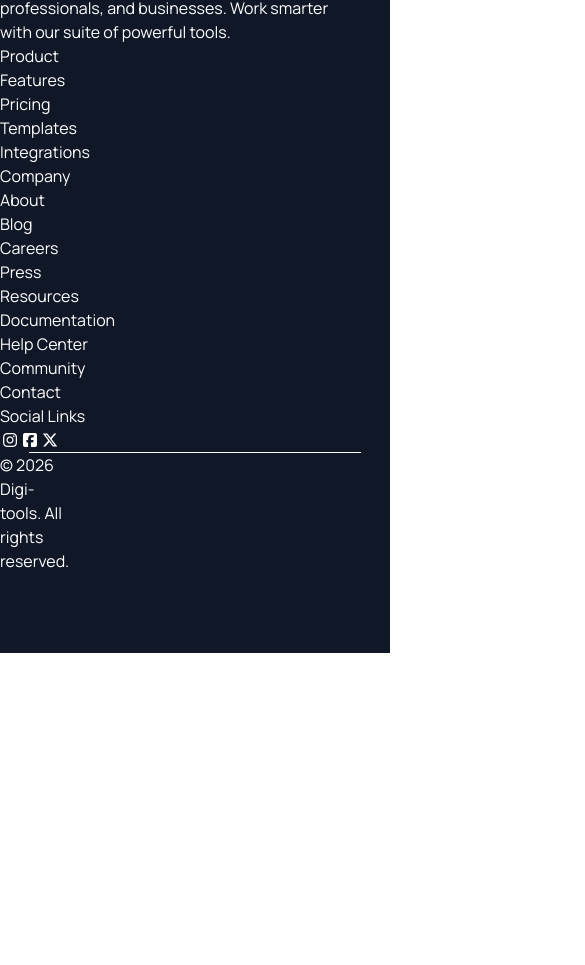
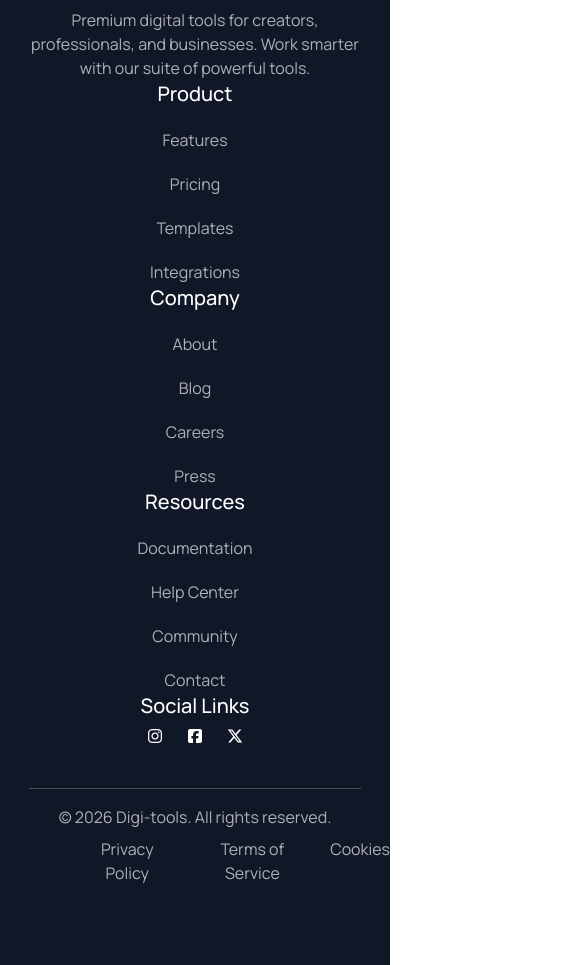
Before and after one commit to Ashik2630/A6-Digitools-Platform, a React (Vite) app: page / in a window 390 px wide. Shown: the part 4938-5903 px from the top of the page, 585 px wide, since content can reach past the window. Before the commit the page ends 5591 px from the top, so only its background shows below. Built offline with nearby package versions, Linux system fonts and the light colour scheme.

Commit message:
Update My footer section

```diff
--- a/src/components/Footer/Footer.jsx
+++ b/src/components/Footer/Footer.jsx
@@ -3,37 +3,44 @@ import React from "react";
 const Footer = () => {
   return (
     <div className="bg-[#101727] text-white py-20 ">
-      <div className="container mx-auto flex-wrap md:flex justify-evenly">
+      <div className="container mx-auto flex-wrap text-center md:flex justify-evenly">
         <div>
-          <h1>DigiTools</h1>
-          <p>
+          <h1 className="text-4xl font-bold mb-5">DigiTools</h1>
+          <p className="text-[#ffffffa9]">
             Premium digital tools for creators, <br /> professionals, and
             businesses. Work smarter <br /> with our suite of powerful tools.
           </p>
         </div>
         <div>
-          <h4>Product</h4>
+          <h4 className="text-xl font-medium mb-5">Product</h4>
+          <div className="space-y-5 text-[#ffffffa9]">
             <p>Features</p>
             <p>Pricing</p>
             <p>Templates</p>
             <p>Integrations</p>
           </div>
+        </div>
         <div>
-          <h4>Company</h4>
+          <h4 className="text-xl font-medium mb-5">Company</h4>
+          <div className="space-y-5 text-[#ffffffa9]">
             <p>About</p>
             <p>Blog</p>
             <p>Careers</p>
             <p>Press</p>
           </div>
+        </div>
         <div>
-          <h4>Resources</h4>
+          <h4 className="text-xl font-medium mb-5">Resources</h4>
+          <div className="space-y-5 text-[#ffffffa9]">
             <p>Documentation</p>
             <p>Help Center</p>
             <p>Community</p>
             <p>Contact</p>
           </div>
+        </div>
         <div>
-          <h4>Social Links</h4>
+          <h4 className="text-xl font-medium mb-1">Social Links</h4>
+          <div className="space-x-5">
             <a href="/">
             <i class="fa-brands fa-instagram"></i>
           </a>
@@ -44,10 +51,11 @@ const Footer = () => {
             <i class="fa-brands fa-x-twitter"></i>
           </a>
           </div>
-        <hr className="bg-red-300 w-[85%] mx-auto" />
-        <div className="flex gap-180">
-          <p>© 2026 Digi-tools. All rights reserved.</p>
-          <div>
+        </div>
+        <hr className="bg-red-300 w-[85%] mx-auto mt-10 mb-4 text-[#4b4c4f]" />
+        <div className="flex-wrap md:flex gap-5 md:gap-180 ">
+          <p className="text-[#ffffffa9] mb-2 md:mb-0">© 2026 Digi-tools. All rights reserved.</p>
+          <div className="flex gap-5 text-[#ffffffa9] ml-20 md:ml-0">
             <a href="/">Privacy Policy</a>
             <a href="/">Terms of Service</a>
             <a href="/">Cookies</a>
```
Lines whose indentation alone changed are shown as unchanged.
